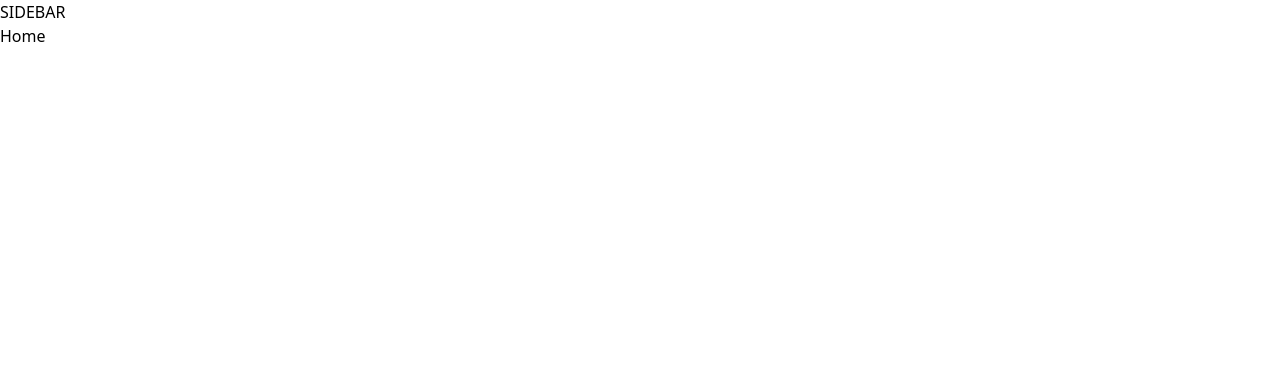
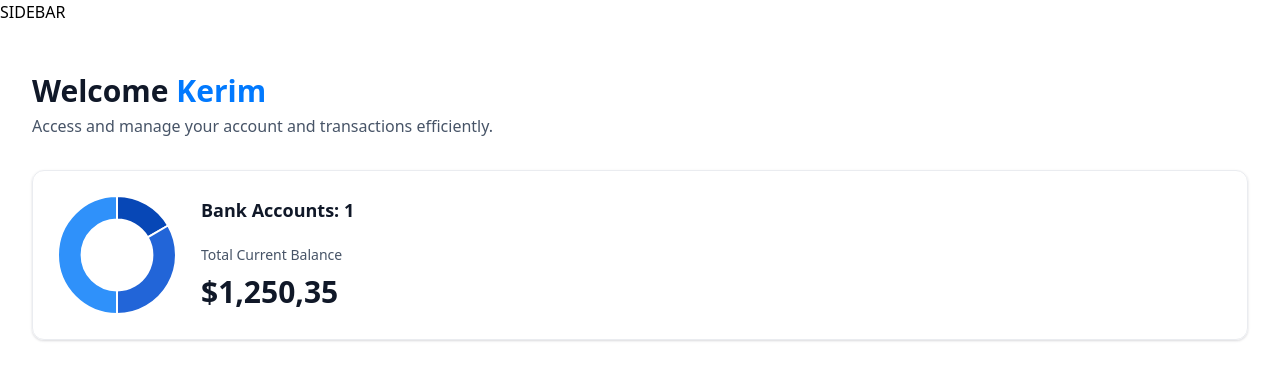
Before and after one commit to KerimCeljo/bankingapp, a Next.js app: page / in a window 1280 px wide. Shown: the top 380 px of the page. Built offline with nearby package versions, Linux system fonts and the light colour scheme.

Commit message:
error fixing and implementig charts

```diff
--- a/app/(root)/page.tsx
+++ b/app/(root)/page.tsx
@@ -1,8 +1,28 @@
-import React from 'react'
+import HeaderBox from '@/components/HeaderBox'
+import TotalBalanceBox from '@/components/TotalBalanceBox';
+
 
 const Home = () => {
+  const loggedIn = { firstName: 'Kerim' };
   return (
-    <div>Home</div>
+    <section className="home">
+        <div className="home-content">
+          <header className="home-header">
+            <HeaderBox
+            type="greeting"
+            title="Welcome"
+            user={loggedIn?.firstName || 'Guest'}
+            subtext="Access and manage your account and transactions efficiently."
+            />
+
+            <TotalBalanceBox
+            accounts={[]}
+            totalBanks={1}
+            totalCurrentBalance={1250.35}
+            />
+          </header>
+        </div>
+    </section>
   )
 }
 
--- /dev/null
+++ b/components/AnimatedCounter.tsx
@@ -0,0 +1,18 @@
+'use client';
+
+import CountUp from 'react-countup'
+
+const AnimatedCounter = ({ amount }:{ amount: number }) => {
+  return (
+    <div className="w-full">
+      <CountUp
+        decimals={2}
+        decimal=","
+        prefix="$"
+        end={amount}
+      />
+    </div>
+  )
+}
+
+export default AnimatedCounter
--- /dev/null
+++ b/components/DoughnutChart.tsx
@@ -0,0 +1,34 @@
+"use client"
+
+import { Chart as ChartJS, ArcElement, Tooltip, Legend } from "chart.js";
+import { Doughnut } from "react-chartjs-2";
+
+ChartJS.register(ArcElement, Tooltip, Legend);
+
+const DoughnutChart = ({ accounts }: DoughnutChartProps) => {
+
+    const data = {
+        datasets: [
+            {
+               label: 'Banks',
+               data: [1250, 2500, 3750],
+               backgroundColor: ['#0747b6', '#2265d8', "#2f91fa"]
+            }
+        ],
+        labels: ['Bank 1', 'Bank 2', 'Bank 3']
+    }
+
+    return <Doughnut
+        data={data}
+        options={{
+            cutout: '60%',
+            plugins: {
+                legend: {
+                    display: false
+                }
+            }
+        }}
+    />
+}
+
+export default DoughnutChart
--- /dev/null
+++ b/components/HeaderBox.tsx
@@ -0,0 +1,18 @@
+
+const HeaderBox = ({type="title", title, subtext, user}: HeaderBoxProps) => {
+  return (
+    <div className="header-box">
+        <h1 className="header-box-title">
+          {title}
+          {type === 'greeting' && (
+            <span className="text-bankGradient">
+              &nbsp;{user}
+            </span>
+          )}
+        </h1>
+        <p className="header-box-subtext">{subtext}</p>
+      </div>
+  )
+}
+
+export default HeaderBox
--- /dev/null
+++ b/components/TotalBalanceBox.tsx
@@ -0,0 +1,28 @@
+
+import AnimatedCounter from './AnimatedCounter'
+import DoughnutChart from './DoughnutChart'
+
+const TotalBalanceBox = ({accounts = [], totalBanks, totalCurrentBalance}: TotalBalanceBoxProps) => {
+  return (
+    <section className="total-balance">
+      <div className="total-balance-chart">
+        <DoughnutChart accounts={accounts}/>
+      </div>
+      <div className="flex flex-col gap-6">
+        <h2 className="header-2">
+          Bank Accounts: {totalBanks}
+        </h2>
+        <div className="flex flex-col gap-2">
+            <p className="total-balance-label">
+              Total Current Balance
+            </p>
+            <div className="total-balance-amount flex-center gap-2">
+              <AnimatedCounter amount={totalCurrentBalance} />
+            </div>
+        </div>
+      </div>
+    </section>
+  )
+}
+
+export default TotalBalanceBox
--- a/package.json
+++ b/package.json
@@ -10,11 +10,15 @@
   },
   "dependencies": {
     "@radix-ui/react-slot": "^1.1.0",
+    "chart.js": "^4.4.5",
     "class-variance-authority": "^0.7.0",
     "clsx": "^2.1.1",
     "lucide-react": "^0.446.0",
     "next": "14.2.13",
+    "query-string": "^9.1.1",
     "react": "^18",
+    "react-chartjs-2": "^5.2.0",
+    "react-countup": "^6.5.3",
     "react-dom": "^18",
     "tailwind-merge": "^2.5.2",
     "tailwindcss-animate": "^1.0.7"
--- a/types/index.d.ts
+++ b/types/index.d.ts
@@ -202,7 +202,7 @@
   appwriteItemId?: string;
 }
 
-declare interface TotlaBalanceBoxProps {
+declare interface TotalBalanceBoxProps {
   accounts: Account[];
   totalBanks: number;
   totalCurrentBalance: number;
```
Also changed, not shown: 1 other file (tests, documents, lock files or other folders).
